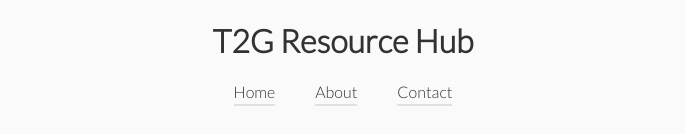
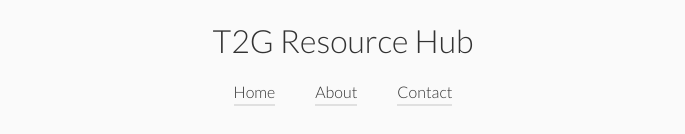
Before and after one commit to Teen2Geek/t2g-resource-hub, a plain HTML site: page index.html in a window 1280 px wide. Shown: the top 134 px of the page, without its empty margins (297-982 px from the left). Drawn offline with Linux system fonts and the light colour scheme.

Commit message:
Added update.sh compilation script and also changed font-weight of headers

```diff
--- a/_harp/main.less
+++ b/_harp/main.less
@@ -8,6 +8,9 @@ body {
   text-align:center;
   background: #FAFAFA;
   color: rgba(0,0,0,.8);
+  h1, h2, h3 {
+    font-weight: 500;
+  }
 }
 
 .content {
```
Also changed, not shown: main.css, 2 other files.
